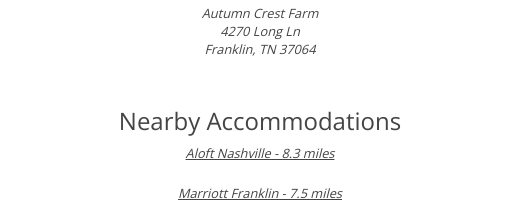
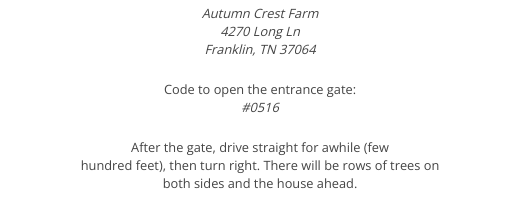
Before and after one commit to refrank/wedding, a plain HTML site: page location.html in a window 1280 px wide. Shown: the part 403-624 px from the top of the page, 0-525 px from the left. Drawn offline with nearby package versions, Linux system fonts and the light colour scheme; a web font is replaced by a local one.

Commit message:
Add gate code and instructions for driving in to the farm house

```diff
--- a/location.html
+++ b/location.html
@@ -80,7 +80,11 @@
                      <address>
                         <p>Autumn Crest Farm<br>4270 Long Ln<br>Franklin, TN 37064</p>
                      </address>
-                     <br />
+                     <br>
+                     <p>Code to open the entrance gate:<br><em>#0516</em></p>
+                     <br>
+                     <p>After the gate, drive straight for awhile (few<br>hundred feet), then turn right. There will be rows of trees on both sides and the house ahead.</p>
+                     <br>
 					 <h2>Nearby Accommodations</h2>
                      <address>
                         <p><a style="text-decoration:underline" target="_blank" href="http://www.aloftnashvillecoolsprings.com/">Aloft Nashville - 8.3 miles</a></p>
```
